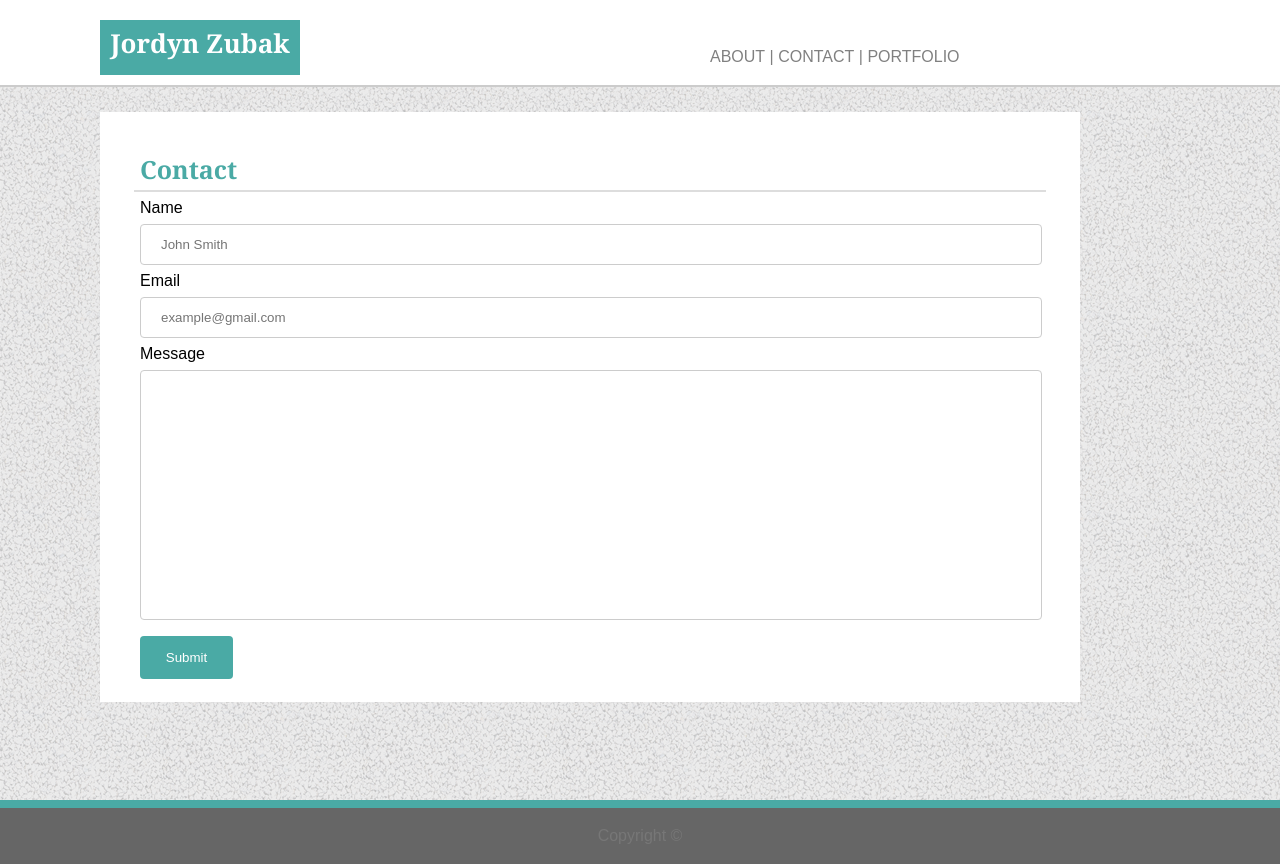
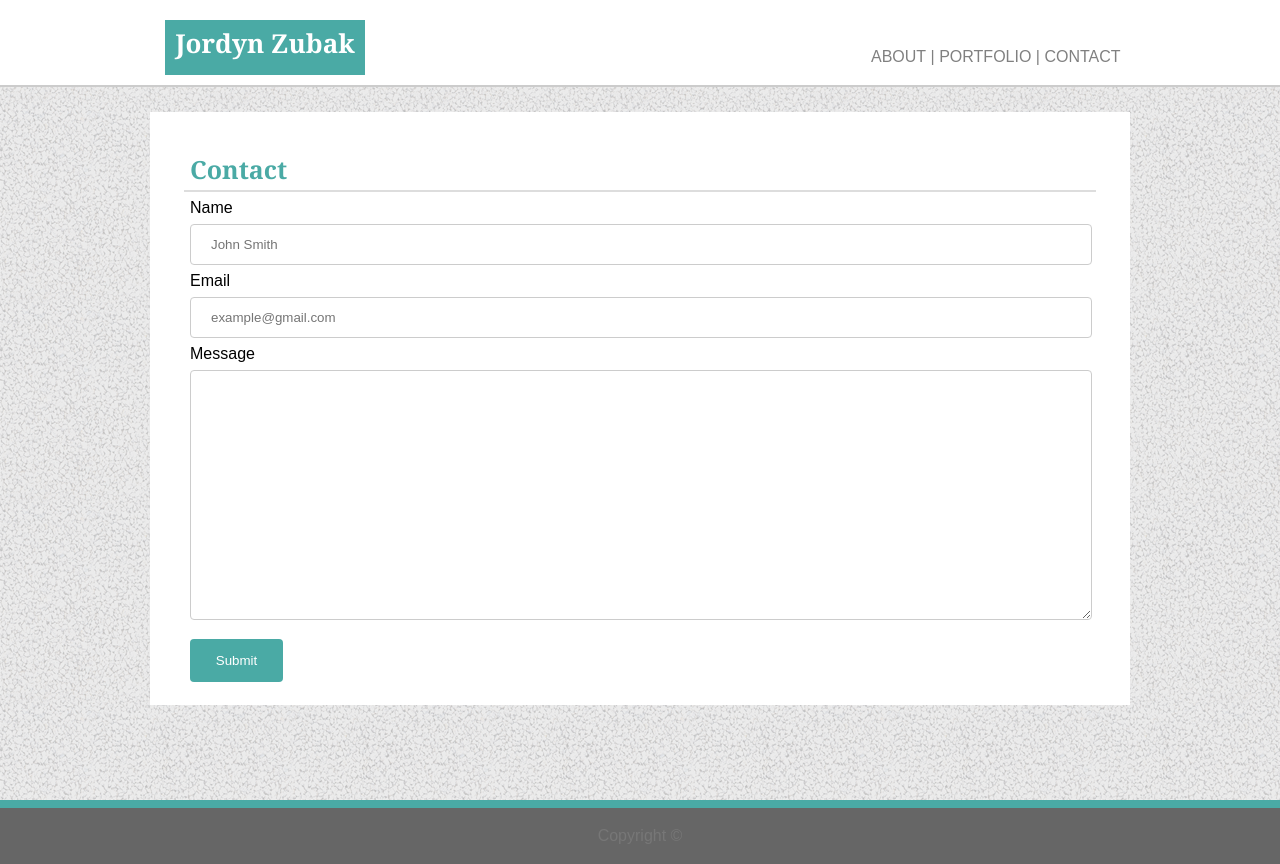
Before and after one commit to jzubak/jzubak.github.io, a plain HTML site: page contact.html in a window 1280 px wide. Drawn offline with Linux system fonts and the light colour scheme.

Commit message:
SATURDAY CLASS

```diff
--- a/contact.css
+++ b/contact.css
@@ -1,4 +1,4 @@
-input[type=text], select {
+.form-textinput {
     width: 97%;
     padding: 12px 20px;
     margin: 8px 0;
@@ -8,7 +8,7 @@ input[type=text], select {
     box-sizing: border-box;
   }
 
-input[type=text2], select {
+  .form-textarea {
     width: 97%;
     height: 250px;
     padding: 12px 20px;
@@ -19,7 +19,7 @@ input[type=text2], select {
     box-sizing: border-box;
   }
 
-input[type=submit] {
+  .form-submit {
     width: 10%;
     background-color:  #4aaaa5;
     color: #ffffff;
@@ -30,7 +30,7 @@ input[type=submit] {
     cursor: pointer;
   }
 
-input[type=submit]:hover {
+  .form-submit:hover {
     background-color:  #3a8884;
   }
 
--- a/contact.html
+++ b/contact.html
@@ -16,8 +16,8 @@
                     <h1>Jordyn Zubak</h1>
                         <ul class='navkeys'>
                             <li><a href="index.html" target="_blank">&nbsp;About&nbsp;|</a></li>
-                            <li><a href="contact.html">&nbsp;Contact&nbsp;|</a></li>
-                            <li><a href="portfolio.html" target="_blank">&nbsp;Portfolio&nbsp;</a></li>
+                            <li><a href="portfolio.html" target="_blank">&nbsp;Portfolio&nbsp;|</a></li>
+                            <li><a href="contact.html">&nbsp;Contact&nbsp;</a></li>
                         </ul>
                     </div>
             </div>
@@ -29,15 +29,15 @@
             <div class='div4'>
                 <form>
                     <label for="name">Name</label>
-                    <input type="text" id="name" placeholder="John Smith">
+                    <input class="form-textinput" type="text" id="name" placeholder="John Smith">
 
                     <label for="email">Email</label>
-                    <input type="text" id="email" placeholder="example@gmail.com">
+                    <input class="form-textinput" type="text" id="email" placeholder="example@gmail.com">
 
                     <label for="message">Message</label>
-                    <input type="text2" id="message" placeholder="   ">
+                    <textarea class="form-textarea" id="message" placeholder="   "></textarea>
 
-                    <input type="submit" value="Submit">
+                    <input class="form-submit" type="submit" value="Submit">
                   </form>
             </div>
         </div>
--- a/index.css
+++ b/index.css
@@ -29,6 +29,7 @@ body{
 }
 .headerbox{
     padding: 20px 100px 20px 100px;
+    margin-left: 65px;
     width:960px;
 }
 h1 {
@@ -51,7 +52,7 @@ h1 {
     font-family: 'Arial', 'Helvetica Neue', Helvetica, sans-serif;
     color: rgb(207, 203, 203);
     text-align: center;
-    padding-right: 10%;
+    padding-right: 0;
     margin: 0;
     padding-top: 3%;
     }
@@ -69,7 +70,7 @@ a:hover{
     padding: 0;
     margin: 0;
     text-transform: uppercase;
-    color: rgb(9, 7, 114);
+    color: #265754;
     text-decoration: none;
 }
 
@@ -78,7 +79,7 @@ a:active{
     padding: 0;
     margin: 0;
     text-transform: uppercase;
-    color: rgb(158, 12, 12);
+    color: #4aaaa5;
     text-decoration: none;
 }
 
@@ -119,7 +120,7 @@ h2 {
     height: relative;
     background: #ffffff;
     margin-top: 25px;
-    margin-left: 100px;
+    margin-left: 150px;
     padding: 15px 10px 15px 10px;
     border: 2px;
     border-color: #dddddd;
```
Also changed, not shown: index.html (+3 -3 lines), portfolio.html (+2 -2 lines).
